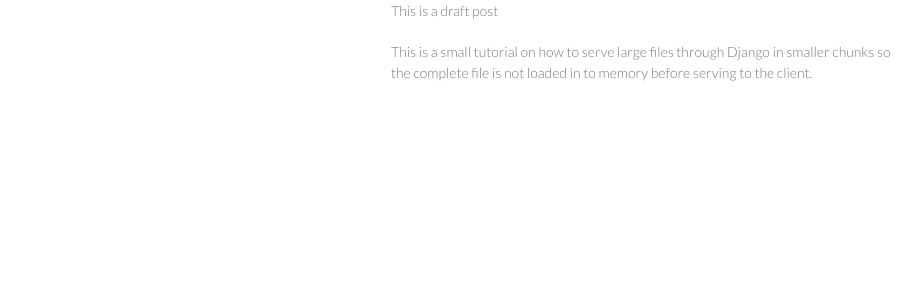
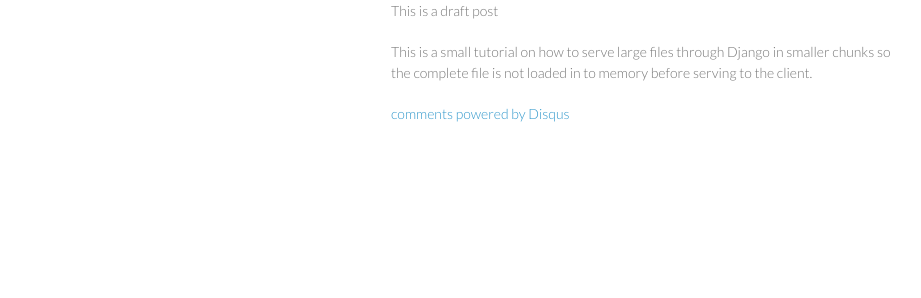
Before and after one commit to nrocco/nrocco.github.io, a Jekyll site: the page built from _posts/2012-09-10-django-python-streaming-response.md, in a window 1280 px wide. Shown: the part 130-428 px from the top of the page, without its empty margins (179-1100 px from the left). Built offline with Jekyll 4.4.1, drawn with Linux system fonts in a browser that asks for light colours; comment, search, counter and statistics services are not loaded; some of the changed lines change nothing that is shown.

Commit message:
Adding disqus comments to articles

```diff
--- a/_config.yml
+++ b/_config.yml
@@ -1,5 +1,4 @@
 safe:        true
-auto:        true
 lsi:         false
 server_port: 8000
 pygments:    true
--- /dev/null
+++ b/_includes/disqus.html
@@ -0,0 +1,12 @@
+<div id="disqus_thread"></div>
+<script type="text/javascript">
+    var disqus_shortname = 'casadirocco';
+    /* * * DON'T EDIT BELOW THIS LINE * * */
+    (function() {
+        var dsq = document.createElement('script'); dsq.type = 'text/javascript'; dsq.async = true;
+        dsq.src = '//' + disqus_shortname + '.disqus.com/embed.js';
+        (document.getElementsByTagName('head')[0] || document.getElementsByTagName('body')[0]).appendChild(dsq);
+    })();
+</script>
+<noscript>Please enable JavaScript to view the <a href="http://disqus.com/?ref_noscript">comments powered by Disqus.</a></noscript>
+<a href="http://disqus.com" class="dsq-brlink">comments powered by <span class="logo-disqus">Disqus</span></a>
--- a/_layouts/post.html
+++ b/_layouts/post.html
@@ -7,3 +7,5 @@
   <hr/>
   {{content}}
 </article>
+
+{% include disqus.html %}
```
Also changed, not shown: 1 other file.
